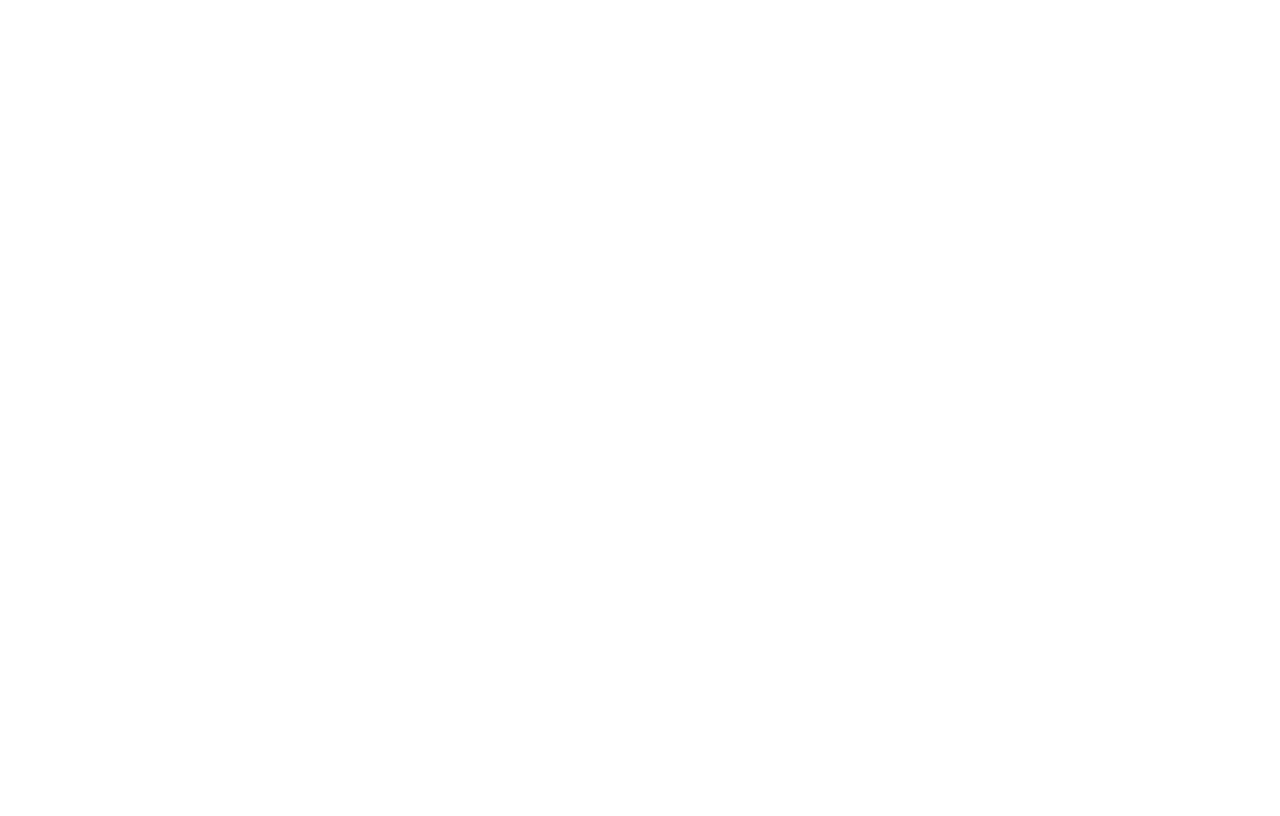
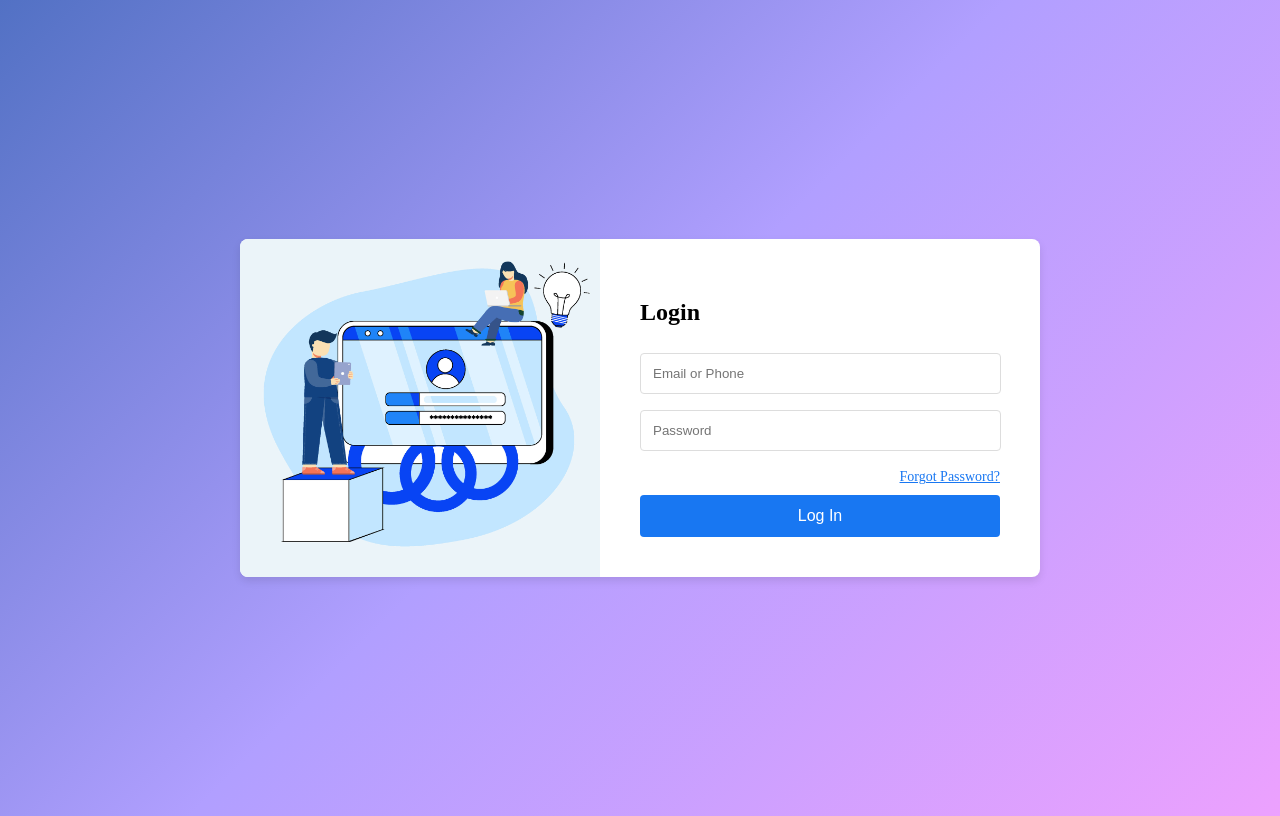
Before and after one commit to Rinlanee633/user-directory-frontend, a React (Create React App) app: page / in a window 1280 px wide. Built offline with nearby package versions, Linux system fonts and the light colour scheme.

Commit message:
Add login page, login image, and update packages.

```diff
--- a/package.json
+++ b/package.json
@@ -3,6 +3,7 @@
   "version": "0.1.0",
   "private": true,
   "dependencies": {
+    "@faker-js/faker": "^9.0.1",
     "@testing-library/jest-dom": "^5.17.0",
     "@testing-library/react": "^13.4.0",
     "@testing-library/user-event": "^13.5.0",
@@ -14,6 +15,7 @@
     "react": "^18.3.1",
     "react-dom": "^18.3.1",
     "react-icons": "^5.3.0",
+    "react-router-dom": "^6.26.2",
     "react-scripts": "5.0.1",
     "styled-components": "^6.1.13",
     "typescript": "^4.9.5",
--- a/src/App.tsx
+++ b/src/App.tsx
@@ -1,9 +1,16 @@
 import React from 'react';
+import { BrowserRouter, Routes, Route } from 'react-router-dom';
+import Login from './pages/Login';
+import Home from './pages/Home';
 
-
-function App() {
+const App = () => {
   return (
-    <div></div>
+    <BrowserRouter>
+      <Routes>
+        <Route path="/" element={<Login />} />
+        <Route path="/home" element={<Home />} />
+      </Routes>
+    </BrowserRouter>
   )
 }
 
--- /dev/null
+++ b/src/components/LoginForm.tsx
@@ -0,0 +1,89 @@
+import React from 'react';
+import styled from 'styled-components';
+import loginImage from '../assets/login.jpg';
+
+const Wrapper = styled.div`
+  display: flex;
+  width: 800px;
+  background: white;
+  border-radius: 8px;
+  box-shadow: 0px 4px 8px rgba(0, 0, 0, 0.1);
+  overflow: hidden;
+
+  @media (max-width: 768px) {
+    flex-direction: column;
+    width: 380px;
+    height: 600px;s
+  }
+`;
+
+const ImageContainer = styled.div`
+  flex: 1;
+  background: url(${loginImage}) center;
+  background-size: cover;
+`;
+
+const FormContainer = styled.div`
+  flex: 1;
+  padding: 40px;
+  display: flex;
+  flex-direction: column;
+  justify-content: center;
+`;
+
+const Input = styled.input`
+  width: 93%;
+  padding: 12px;
+  margin: 8px 0;
+  border: 1px solid #ddd;
+  border-radius: 4px;
+`;
+
+const FogotPasswordLink = styled.a`
+  margin-top: 10px;
+  font-size: 14px;
+  text-align: right;
+  color: #1877f2;
+  text-decoration: underline;
+  cursor: pointer;
+
+  &:hover {
+    color: #165ec7;
+  }
+`;
+
+const Button = styled.button`
+  width: 100%;
+  padding: 12px;
+  background: #1877f2;
+  color: white;
+  border: none;
+  border-radius: 4px;
+  font-size: 16px;
+  margin-top: 10px;
+  cursor: pointer;
+
+  &:hover {
+    background: #165ec7;
+  }
+`;
+const LoginForm = () => {
+  return (
+    // <Image src={loginImage} alt=""/>
+
+      <Wrapper>
+        <ImageContainer />
+        <FormContainer>
+          <h2>Login</h2>
+          <Input type="text" placeholder="Email or Phone" />
+          <Input type="password" placeholder="Password" />
+          <FogotPasswordLink>Forgot Password?</FogotPasswordLink>
+          <Button>Log In</Button>
+
+        </FormContainer>
+      </Wrapper>
+
+  )
+};
+
+export default LoginForm;
--- /dev/null
+++ b/src/pages/Login.tsx
@@ -0,0 +1,26 @@
+import React from 'react';
+import styled, { createGlobalStyle } from 'styled-components';
+import LoginForm from '../components/LoginForm';
+
+const GlobalStyle = createGlobalStyle`
+  body {
+    display: flex;
+    justify-content: center;
+    align-items: center;
+    background: linear-gradient(-225deg, #5271C4 0%, #B19FFF 48%, #ECA1FE 100%);
+    height: 100vh;
+  }
+`;
+
+const Login = () => {
+
+  return (
+    <>
+      <GlobalStyle/>
+      <LoginForm/>
+    </>
+  )
+
+};
+
+export default Login;
```
Also changed, not shown: src/assets/login.jpg (added), 1 other file (tests, documents, lock files or other folders).
